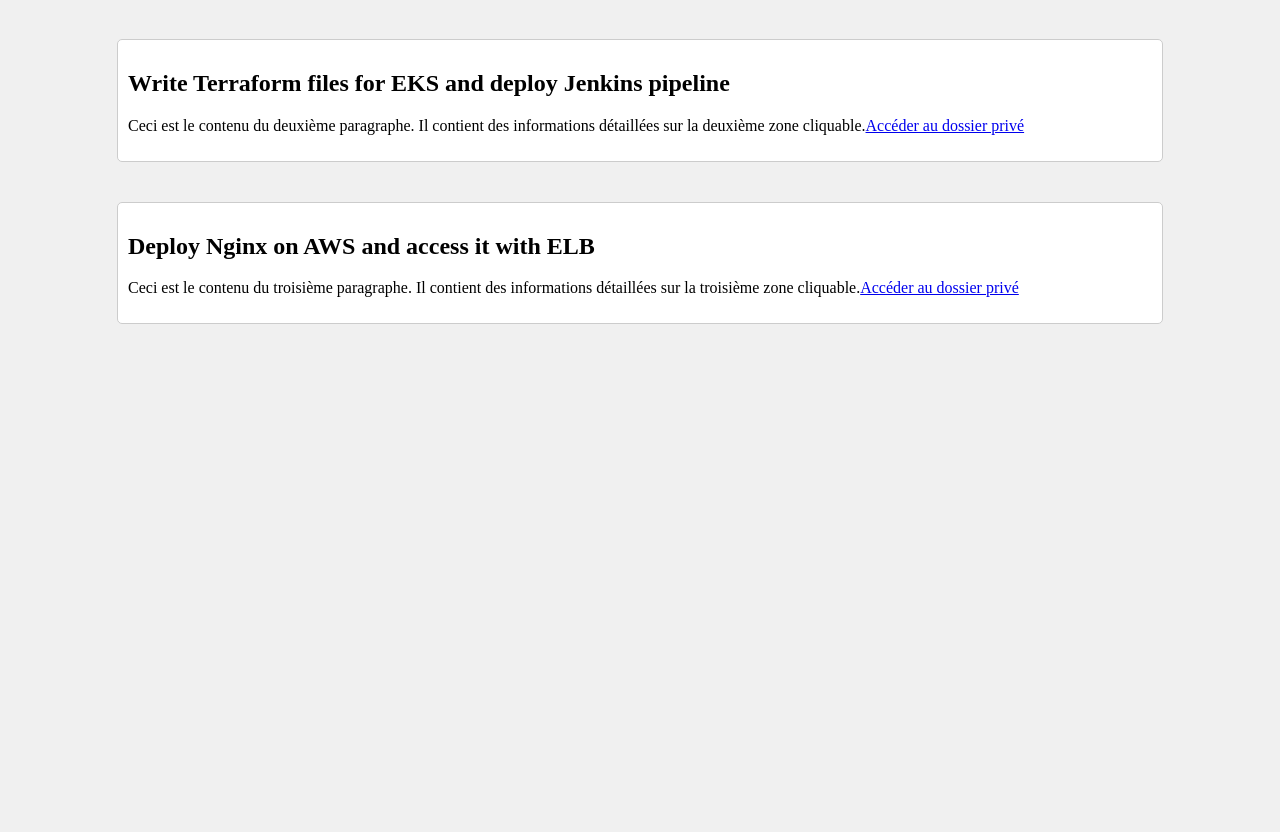
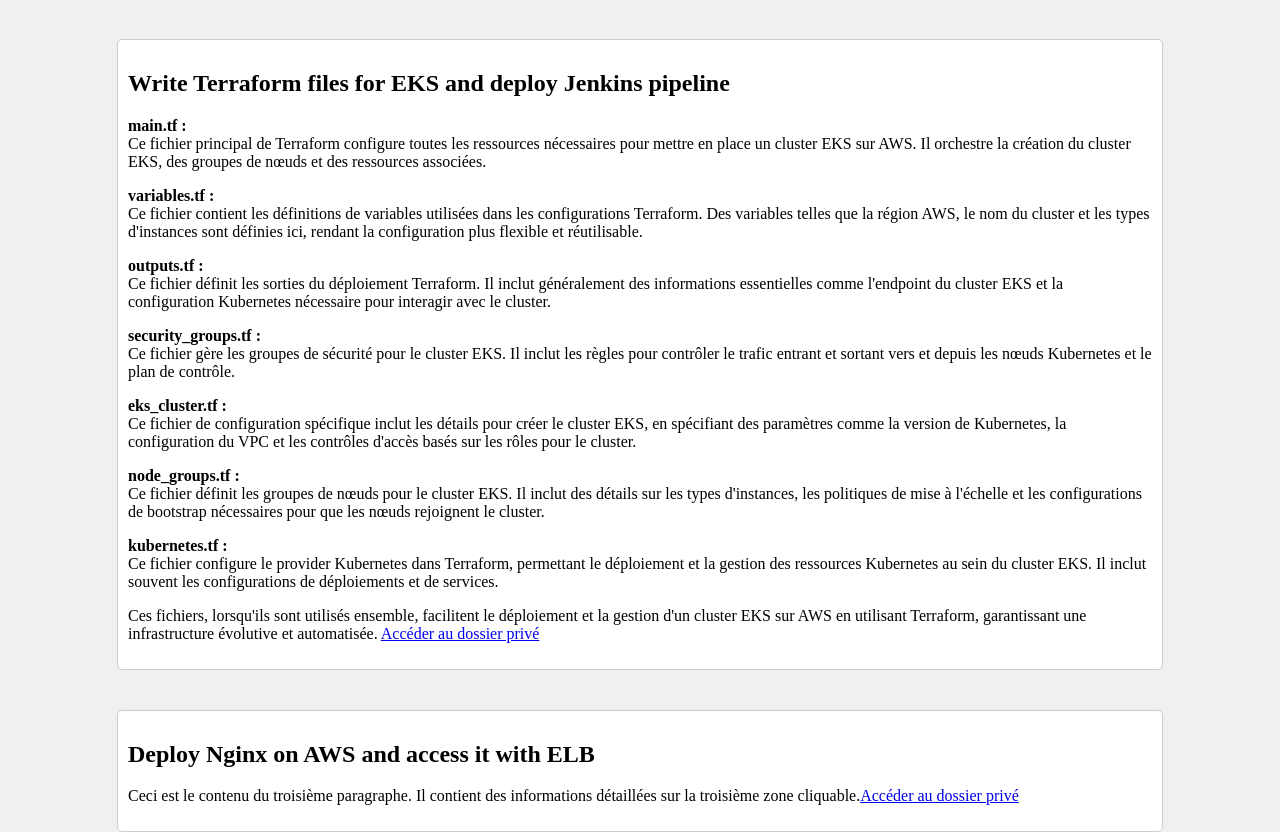
Before and after one commit to DevOpsDamien/DevOpsDamien.github.io, a plain HTML site: page Project2.html in a window 1280 px wide. Shown: the part 632-1464 px from the top of the page. Before the commit the page ends 956 px from the top, so only its background shows below. Drawn offline with Linux system fonts and the light colour scheme.

Commit message:
Update Project2.html

```diff
--- a/Project2.html
+++ b/Project2.html
@@ -23,7 +23,7 @@
             position: relative;
             width: 1265px; /* Original image width */
             height: 583px; /* Original image height */
-            background-image: url('assets/Project2.png'); /* Chemin de l'image */
+            background-image: url('assets/Project2.png'); /* Path to the image */
             background-size: contain;
             background-repeat: no-repeat;
             background-position: center;
@@ -119,7 +119,37 @@
 
     <div id="para2" class="content">
         <h2>Write Terraform files for EKS and deploy Jenkins pipeline</h2>
-        <p>Ceci est le contenu du deuxième paragraphe. Il contient des informations détaillées sur la deuxième zone cliquable.<a href="https://github.com/DevOpsDamien/Terraform-Jenkins-EKS/tree/a4ddd5ebfbb711d1669bf20a90c8c4ce0a809ee0/EKS" target="_blank">Accéder au dossier privé</a></p>
+        <p>
+            <strong>main.tf :</strong><br>
+            Ce fichier principal de Terraform configure toutes les ressources nécessaires pour mettre en place un cluster EKS sur AWS. Il orchestre la création du cluster EKS, des groupes de nœuds et des ressources associées.
+        </p>
+        <p>
+            <strong>variables.tf :</strong><br>
+            Ce fichier contient les définitions de variables utilisées dans les configurations Terraform. Des variables telles que la région AWS, le nom du cluster et les types d'instances sont définies ici, rendant la configuration plus flexible et réutilisable.
+        </p>
+        <p>
+            <strong>outputs.tf :</strong><br>
+            Ce fichier définit les sorties du déploiement Terraform. Il inclut généralement des informations essentielles comme l'endpoint du cluster EKS et la configuration Kubernetes nécessaire pour interagir avec le cluster.
+        </p>
+        <p>
+            <strong>security_groups.tf :</strong><br>
+            Ce fichier gère les groupes de sécurité pour le cluster EKS. Il inclut les règles pour contrôler le trafic entrant et sortant vers et depuis les nœuds Kubernetes et le plan de contrôle.
+        </p>
+        <p>
+            <strong>eks_cluster.tf :</strong><br>
+            Ce fichier de configuration spécifique inclut les détails pour créer le cluster EKS, en spécifiant des paramètres comme la version de Kubernetes, la configuration du VPC et les contrôles d'accès basés sur les rôles pour le cluster.
+        </p>
+        <p>
+            <strong>node_groups.tf :</strong><br>
+            Ce fichier définit les groupes de nœuds pour le cluster EKS. Il inclut des détails sur les types d'instances, les politiques de mise à l'échelle et les configurations de bootstrap nécessaires pour que les nœuds rejoignent le cluster.
+        </p>
+        <p>
+            <strong>kubernetes.tf :</strong><br>
+            Ce fichier configure le provider Kubernetes dans Terraform, permettant le déploiement et la gestion des ressources Kubernetes au sein du cluster EKS. Il inclut souvent les configurations de déploiements et de services.
+        </p>
+        <p>
+            Ces fichiers, lorsqu'ils sont utilisés ensemble, facilitent le déploiement et la gestion d'un cluster EKS sur AWS en utilisant Terraform, garantissant une infrastructure évolutive et automatisée. <a href="https://github.com/DevOpsDamien/Terraform-Jenkins-EKS/tree/a4ddd5ebfbb711d1669bf20a90c8c4ce0a809ee0/EKS" target="_blank">Accéder au dossier privé</a>
+        </p>
     </div>
 
     <div id="para3" class="content">
```
